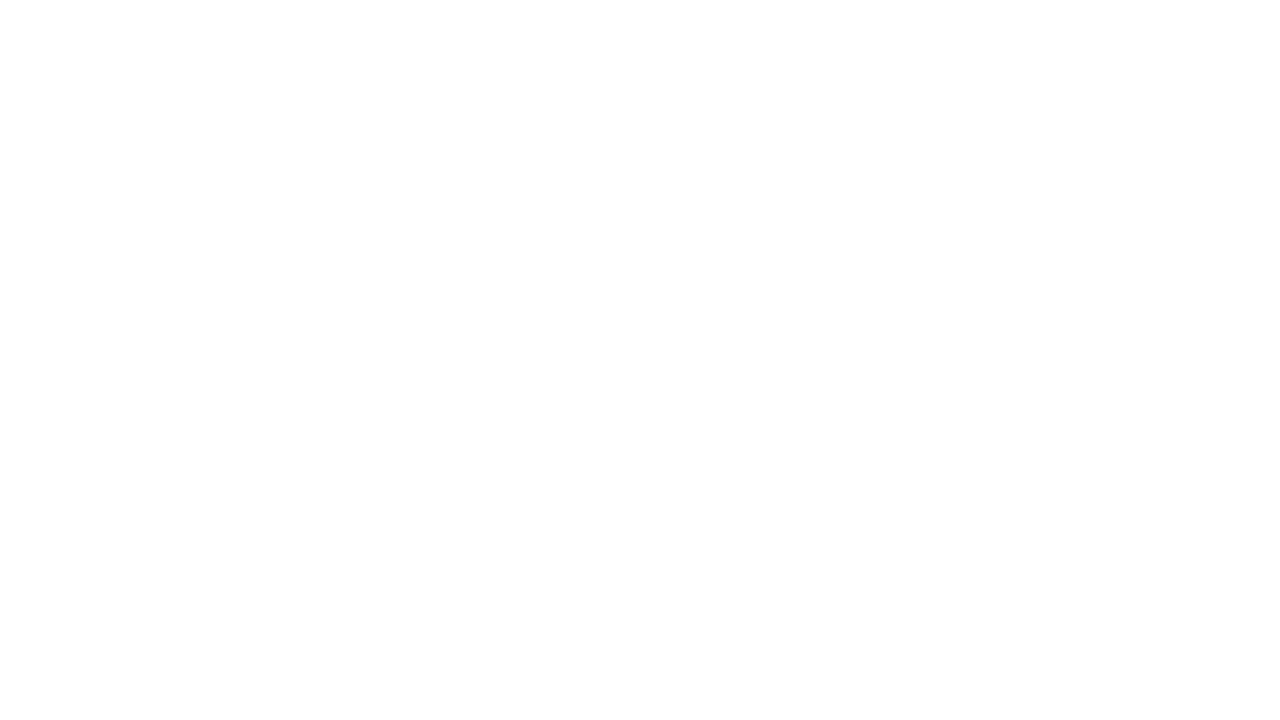
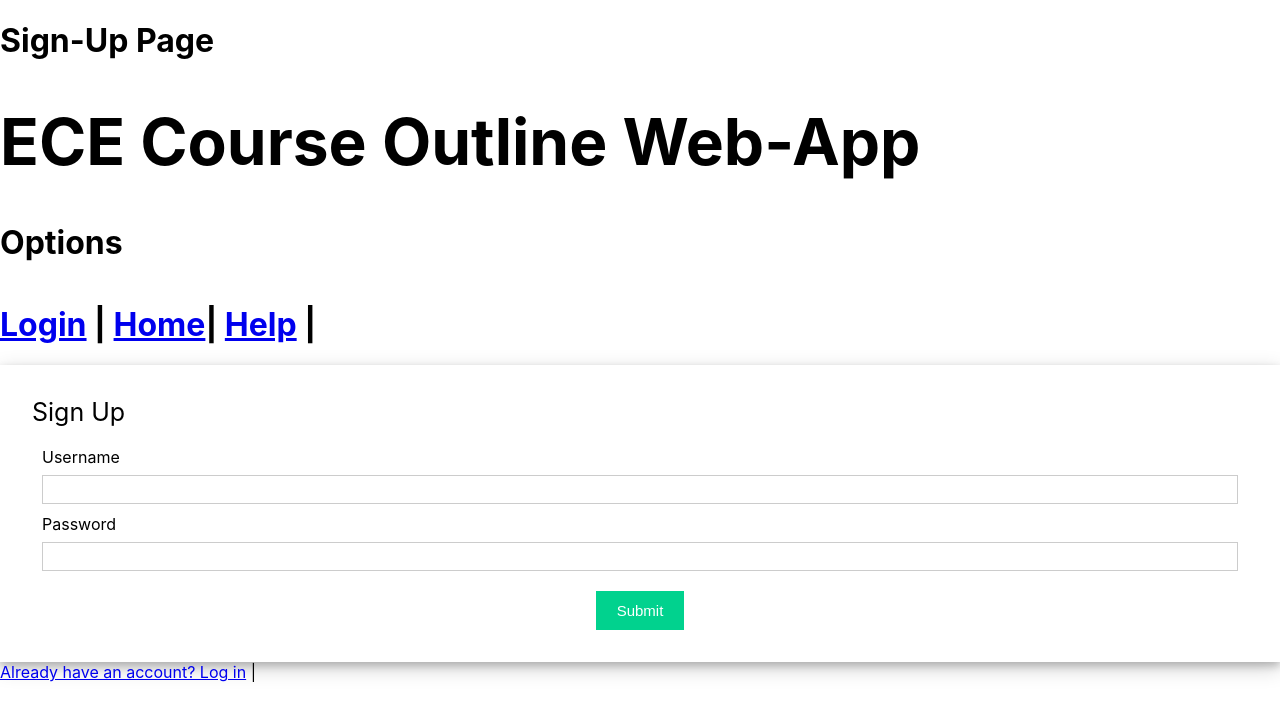
Before and after one commit to Jack-Lacy/se3350_groupproject-se3350-team-9, a React (Create React App) app in the folder client/: page /Sign-up in a window 1280 px wide. Before the commit this address had no page. Shown: the top 720 px of the page. Built offline with nearby package versions, Linux system fonts and the light colour scheme.

Commit message:
starting point to sign up page with routing done
This sign up page uses a lot of the code from the log in page for now and has no real functionality, just a start for now

```diff
--- a/client/src/App.js
+++ b/client/src/App.js
@@ -20,6 +20,7 @@ import Login from './components/Login';
 
 import Header from './components/Header';
 import Help from './components/Help';
+import Signup from './components/Sign-Up';
 
 
 function App() {
@@ -48,6 +49,7 @@ function App() {
 
         <Route path="/Login" element={<Login/>} />
 
+        <Route path="/Sign-up" element={<Signup/>} />
         {/* If any route mismatches the upper
         route endpoints then, redirect triggers
         and redirects app to home component with to="/" */}
--- a/client/src/components/Login.jsx
+++ b/client/src/components/Login.jsx
@@ -100,7 +100,7 @@ function Login (){
         {isSubmitted ? <div>User is successfully logged in</div> : renderForm}
       </div>
 
-      <Link to = "/login">Sign-up</Link> |{"  "}
+      <Link to = "/Sign-up">Sign-up</Link> |{"  "}
 
 
         </div>
--- a/client/src/components/Sign-Up.jsx
+++ b/client/src/components/Sign-Up.jsx
@@ -0,0 +1,111 @@
+import React from "react";
+import Header from "../components/Header"
+import ReactDOM from 'react-dom';
+import { createRoot } from 'react-dom/client';
+
+// importing Link from react-router-dom to navigate to
+// different end points.
+import { Link } from "react-router-dom";
+import{ useEffect, useState } from "react"
+
+//importing CSS file
+import "./Login.css";
+import "../index.css"
+function Login (){
+ // React States
+ const [errorMessages, setErrorMessages] = useState({});
+ const [isSubmitted, setIsSubmitted] = useState(false);
+
+ // User Login info - changing to MONGODB later, just a placeholder
+ const database = [
+   {
+     username: "user1",
+     password: "pass1"
+   },
+   {
+     username: "user2",
+     password: "pass2"
+   }
+ ];
+
+ const errors = {
+   uname: "invalid username",
+   pass: "invalid password"
+ };
+
+ const handleSubmit = (event) => {
+   //Prevent page reload
+   event.preventDefault();
+
+   var { uname, pass } = document.forms[0];
+
+   // Find user login info
+   const userData = database.find((user) => user.username === uname.value);
+
+   // Compare user info
+   //password SUCCESS or FAIL
+   if (userData) {
+     if (userData.password !== pass.value) {
+       // Invalid password
+       setErrorMessages({ name: "pass", message: errors.pass });
+     } else {
+       setIsSubmitted(true);
+     }
+   } else {
+     // Username not found
+     setErrorMessages({ name: "uname", message: errors.uname });
+   }
+ };
+
+ // Generate JSX code for error message
+ const renderErrorMessage = (name) =>
+   name === errorMessages.name && (
+     <div className="error">{errorMessages.message}</div>
+   );
+
+ // JSX code for login form
+ const renderForm = (
+   <div className="form">
+     <form onSubmit={handleSubmit}>
+       <div className="input-container">
+         <label>Username </label>
+         <input type="text" name="uname" required />
+         {renderErrorMessage("uname")}
+       </div>
+       <div className="input-container">
+         <label>Password </label>
+         <input type="password" name="pass" required />
+         {renderErrorMessage("pass")}
+       </div>
+       <div className="button-container">
+         <input type="submit" />
+       </div>
+     </form>
+   </div>
+ );
+
+    return (
+
+        <div>
+
+
+
+            <h1>Sign-Up Page
+
+            <Header></Header>
+            </h1>
+
+            <div className="login-form">
+        <div className="title">Sign Up</div>
+        {isSubmitted ? <div>User is successfully logged in</div> : renderForm}
+      </div>
+
+      <Link to = "/login">Already have an account? Log in</Link> |{"  "}
+
+
+        </div>
+
+
+    )//end of return
+    };//end of Login Function
+export default Login;
```
